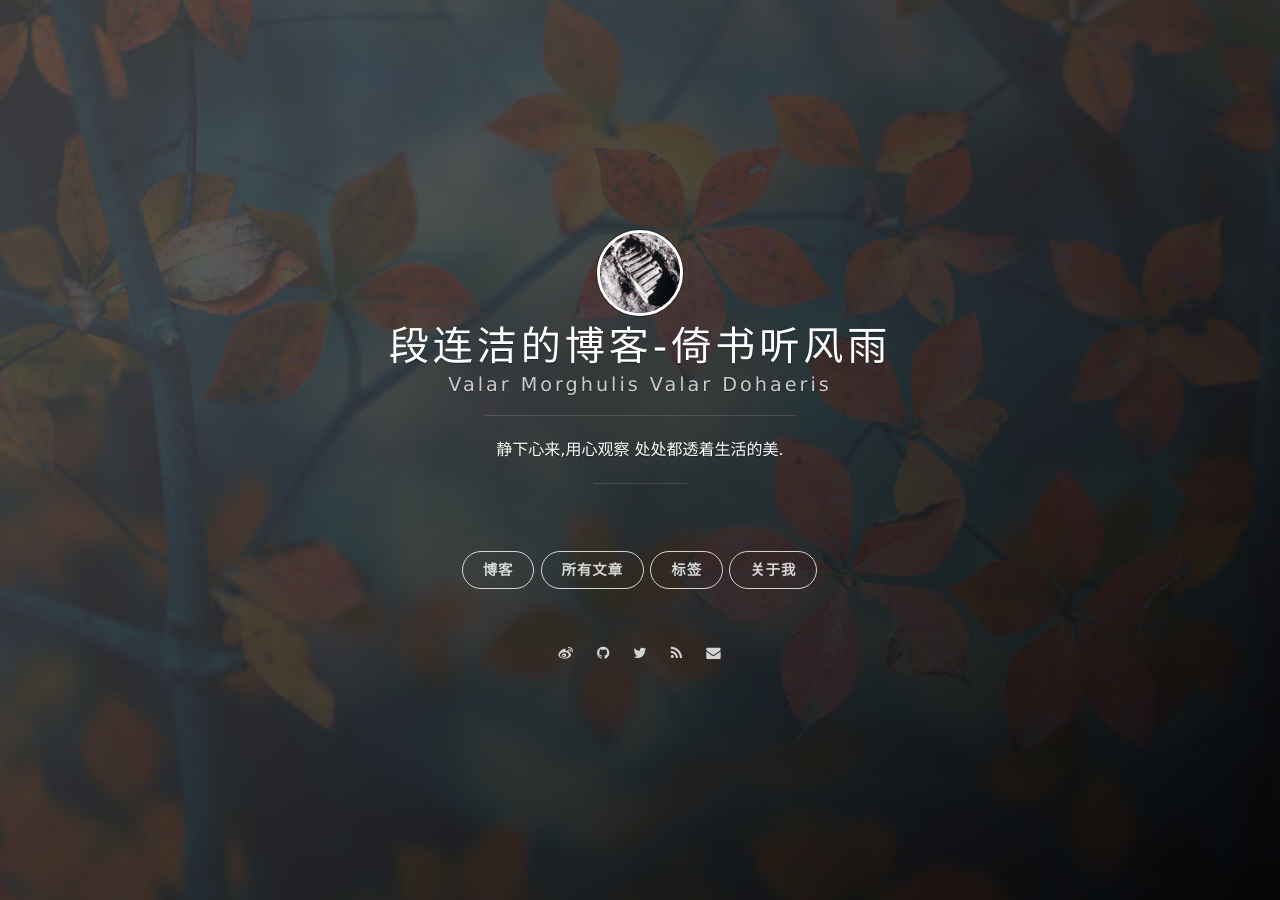
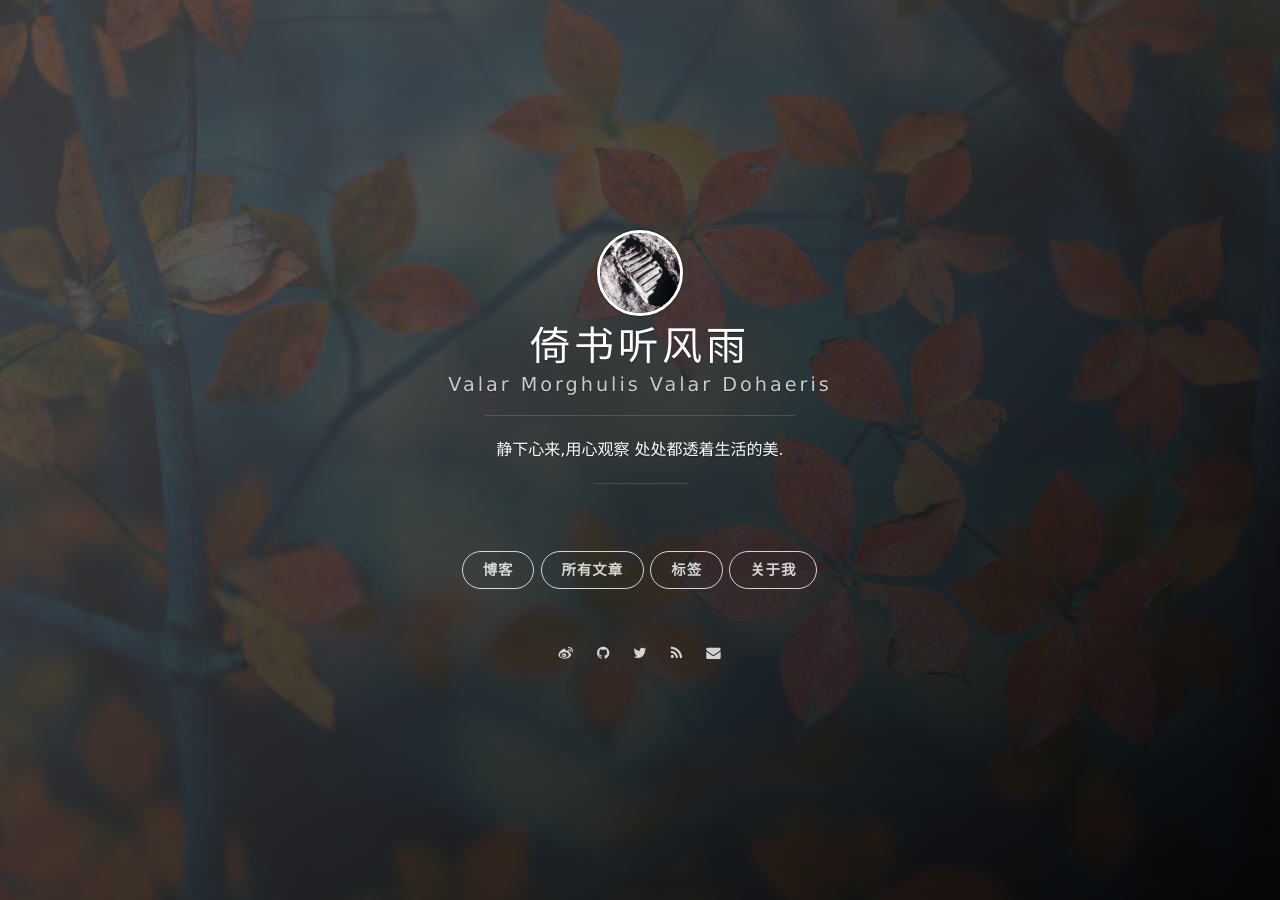
Before and after one commit to manajay/manajay.github.io, a Jekyll site: the page built from index.html, in a window 1280 px wide. Built offline with Jekyll 4.4.1, drawn with Linux system fonts in a browser that asks for light colours; nearby versions of some CDN libraries; the list of posts is cut into pages by our own code.

Commit message:
update title

```diff
--- a/_config.yml
+++ b/_config.yml
@@ -1,6 +1,6 @@
 # 基本信息
 # 博客的标题
-title: 段连洁的博客-倚书听风雨
+title: 倚书听风雨
 # 博客的子标题
 subtitle: Valar Morghulis Valar Dohaeris
 
```
